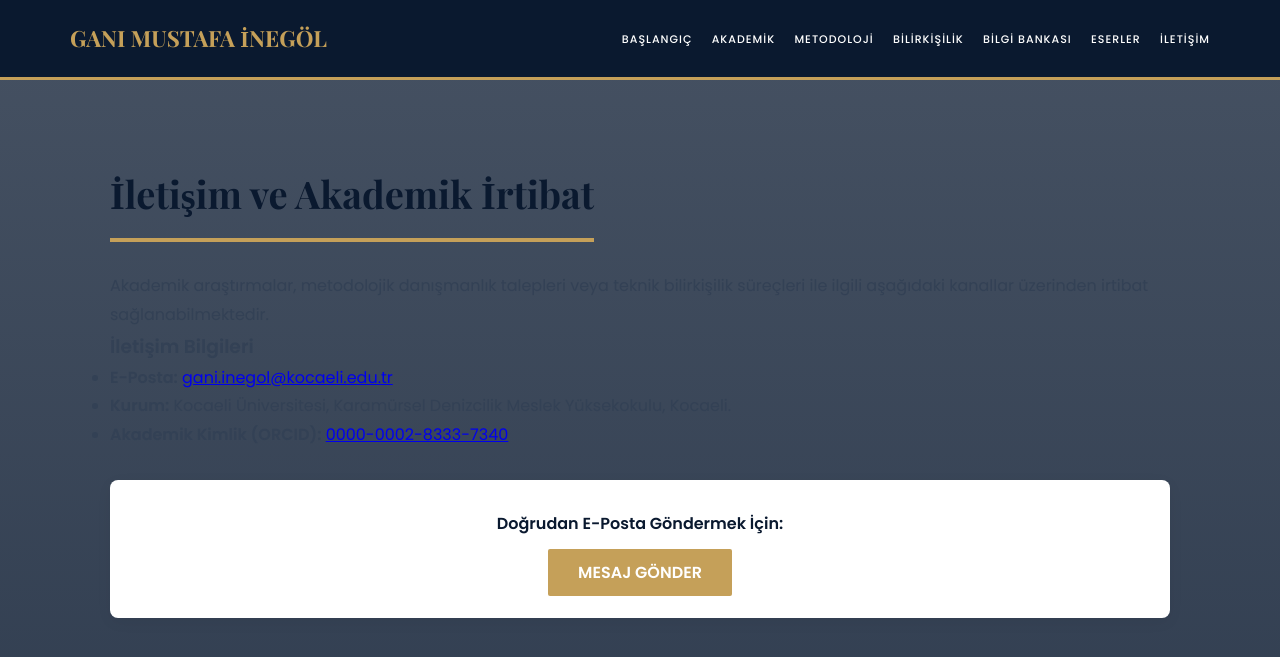
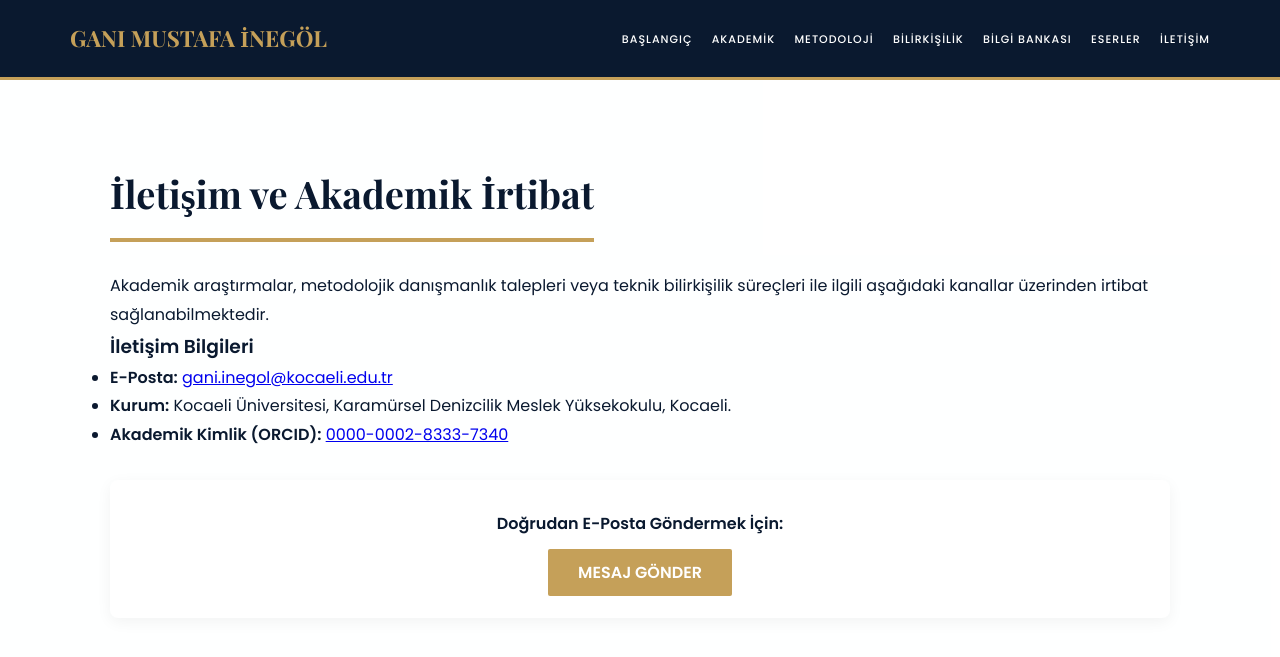
Before and after one commit to drgmi95/drgmi95.github.io, a Jekyll site: the page built from iletisim.md, in a window 1280 px wide and 900 px high. Shown: the top 657 px of the window. Built offline with Jekyll 4.4.1, drawn with Linux system fonts in a browser that asks for light colours; some web fonts are replaced.

Commit message:
Update default.html

```diff
--- a/_layouts/default.html
+++ b/_layouts/default.html
@@ -29,10 +29,34 @@
         .hero .slogan { font-size: 1.6rem !important; color: var(--gold) !important; font-style: italic; margin-bottom: 30px; }
 
         /* Diğer Sayfalar */
-        .page-wrapper { min-height: 100vh; background-size: cover; background-position: center; background-attachment: fixed; padding-top: 160px !important; position: relative; }
-        .page-wrapper::before { content: ''; position: absolute; top: 0; left: 0; right: 0; bottom: 0; background: linear-gradient(rgba(10, 25, 47, 0.75), rgba(10, 25, 47, 0.85)); z-index: 1; }
-        .content { position: relative; z-index: 2; max-width: 1100px; margin: 0 auto; padding: 0 20px 60px 20px; }
+        .page-wrapper {
+    min-height: 100vh;
+    background-size: cover;
+    background-position: center;
+    background-attachment: fixed;
+    padding-top: 160px !important;
+    position: relative;
+}
+        .page-wrapper::before {
+    content: '';
+    position: absolute;
+    top: 0; left: 0; right: 0; bottom: 0;
+    background: rgba(255, 255, 255, 0.93) !important;
+    z-index: 1;
+}
+/* Yazıların bu tabakanın üzerinde kalması için z-index ayarı */
+.content {
+    position: relative;
+    z-index: 2;
+    max-width: 1100px;
+    margin: 0 auto;
+    padding: 0 20px 60px 20px;
+}
 
+/* Başlık ve Metin Renklerinin Koyu Olması Garanti Altına Alınır */
+h2, h3, p, li {
+    color: var(--navy) !important;
+}
         /* Başlık Standartları */
         h2 { font-family: 'Playfair Display', serif !important; font-size: 38px !important; color: var(--navy) !important; margin-bottom: 30px !important; border-bottom: 4px solid var(--gold) !important; display: inline-block; padding-bottom: 10px; font-weight: 700 !important; }
 
```
